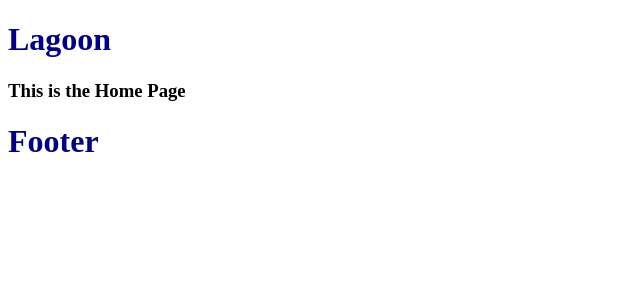
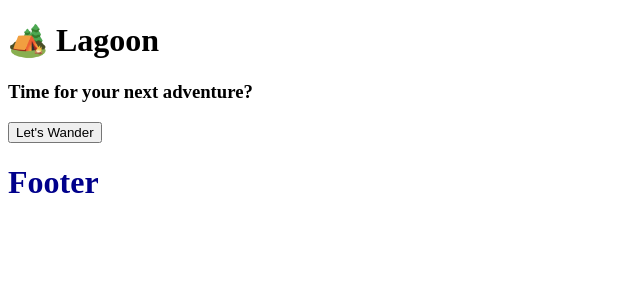
Before and after one commit to reneecwl/lagoon, a React (Vite) app in the folder client/: page / in a window 1280 px wide. Shown: the top 300 px of the page, without its empty margins (0-640 px from the left). Built offline with nearby package versions, Linux system fonts and the light colour scheme.

Commit message:
Add homepage

```diff
--- a/client/package.json
+++ b/client/package.json
@@ -10,7 +10,9 @@
     "preview": "vite preview"
   },
   "dependencies": {
+    "prop-types": "^15.8.1",
     "react": "^19.0.0",
+    "react-datepicker": "^8.2.0",
     "react-dom": "^19.0.0",
     "react-router-dom": "^7.3.0",
     "sass": "^1.85.1"
--- a/client/src/App.jsx
+++ b/client/src/App.jsx
@@ -1,6 +1,6 @@
 import "./App.scss";
 import "./styles/partials/_global.scss";
-import { useState, useEffect } from "react";
+import { useState } from "react";
 import { BrowserRouter, Route, Routes } from "react-router-dom";
 import Header from "./components/Header/Header";
 import Footer from "./components/Footer/Footer";
@@ -9,20 +9,23 @@ import ItinerariesPage from "./pages/ItinerariesPage/ItinerariesPage";
 import ItineraryPlanningPage from "./pages/ItineraryPlanningPage/ItineraryPlanningPage";
 
 function App() {
+  const [createItinerary, setCreateItinerary] = useState(false);
+
   return (
-    <>
     <BrowserRouter>
-        <Header />
+      <Header setCreateItinerary={setCreateItinerary} />
       <main className="main">
         <Routes>
-            <Route path="/" element={<HomePage />} />
+          <Route
+            path="/"
+            element={<HomePage createItinerary={createItinerary} setCreateItinerary={setCreateItinerary} />}
+          />
           <Route path="/itineraries" element={<ItinerariesPage />} />
           <Route path="/itineraries/:id" element={<ItineraryPlanningPage />} />
         </Routes>
       </main>
       <Footer />
     </BrowserRouter>
-    </>
   );
 }
 
--- /dev/null
+++ b/client/src/components/CreateNewItinerary/CreateNewItinerary.jsx
@@ -0,0 +1,40 @@
+import "./createNewItinerary.scss";
+
+export default function () {
+  return (
+    <>
+      {/* <form className="form" onSubmit={handleFormSubmit}> */}
+      <div className="form__container">
+        <form className="form">
+          <label htmlFor="name" className="form__label">
+            What should we call you, explorer?
+          </label>
+          <input
+            type="text"
+            name="name"
+            id="name"
+            className="form__input--name"
+            // className={`form__inputname ${!name && isTouched ? "form__input--invalid" : ""}`}
+            // onChange={(event) => {
+            //   setName(event.target.value);
+            // }}
+            // onBlur={() => {
+            //   setIsTouched(true);
+            // }}
+            // value={name}
+          ></input>
+
+          <label htmlFor="location" className="form__label">
+            Where to next?
+          </label>
+          <input type="text" name="location" id="location" className="form__input--location"></input>
+          <label htmlFor="date">Date</label>
+          <input type="date" name="date" id="date" />
+          <button type="submit" className="form__submit">
+            Start My Journey!
+          </button>
+        </form>
+      </div>
+    </>
+  );
+}
--- /dev/null
+++ b/client/src/components/CreateNewItinerary/CreateNewItinerary.scss
@@ -0,0 +1,4 @@
+.form {
+  display: flex;
+  flex-direction: column;
+}
--- a/client/src/components/Header/Header.jsx
+++ b/client/src/components/Header/Header.jsx
@@ -1,5 +1,22 @@
-import "./Header.scss";
+import { useNavigate } from "react-router-dom";
 
-export default function Header() {
-  return <h1 className="header__title">Lagoon</h1>;
+export default function Header({ setCreateItinerary }) {
+  const navigate = useNavigate();
+
+  return (
+    <header>
+      <div className="header__container">
+        <h1
+          onClick={() => {
+            setCreateItinerary(false);
+            navigate("/");
+          }}
+          style={{ cursor: "pointer" }}
+        >
+          🏕️ Lagoon
+        </h1>
+        <p className="header__mytrip"></p>
+      </div>
+    </header>
+  );
 }
--- a/client/src/pages/HomePage/HomePage.jsx
+++ b/client/src/pages/HomePage/HomePage.jsx
@@ -1,5 +1,16 @@
 import "./HomePage.scss";
+import CreateNewItinerary from "../../components/CreateNewItinerary/CreateNewItinerary";
 
-export default function HomePage() {
-  return <h3 className="homepage__title">This is the Home Page</h3>;
+export default function HomePage({ createItinerary, setCreateItinerary }) {
+  return (
+    <>
+      {!createItinerary && (
+        <div>
+          <h3 className="homepage__title">Time for your next adventure?</h3>
+          <button onClick={() => setCreateItinerary(true)}>Let's Wander</button>
+        </div>
+      )}
+      {createItinerary && <CreateNewItinerary />}
+    </>
+  );
 }
```
Also changed, not shown: 1 other file (tests, documents, lock files or other folders). Lines whose indentation alone changed are shown as unchanged.
